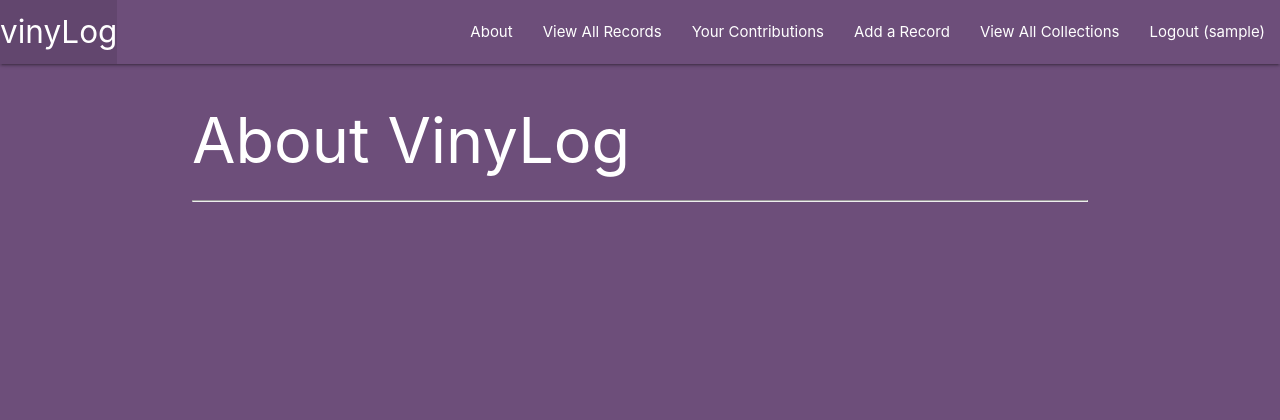
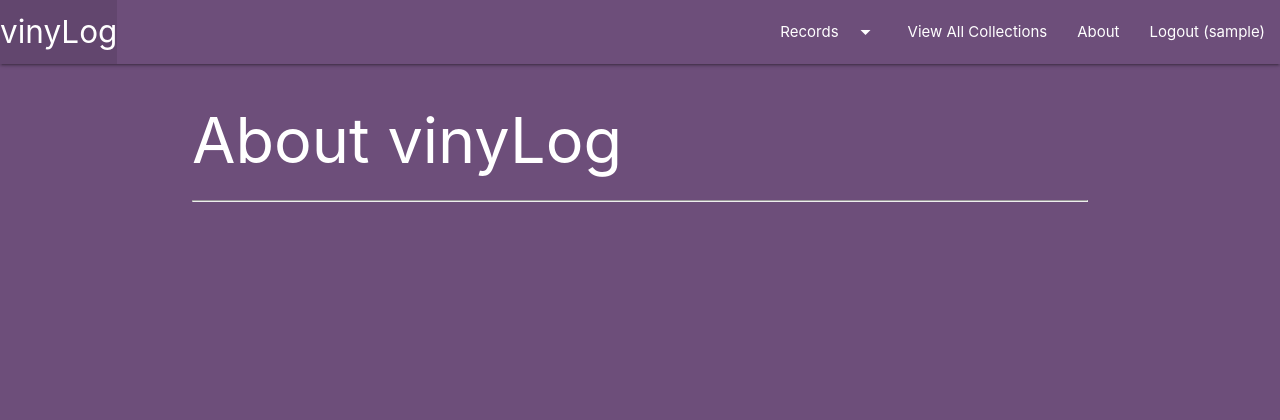
Before and after one commit to dlp140/vinylog, a Django app: page /about/ in a window 1280 px wide. Shown: the top 420 px of the page. Run offline with Django 4.2, Linux system fonts and the light colour scheme; the visitor is signed in with stand-in values (Sample User, id 1).

Commit message:
styling changes

```diff
--- a/main_app/templates/about.html
+++ b/main_app/templates/about.html
@@ -1,4 +1,4 @@
 {% extends 'base.html' %} {% block content %}
-<h1 class="no-card">About VinyLog</h1>
+<h1 class="no-card">About vinyLog</h1>
 <hr />
 {% endblock %}
--- a/main_app/templates/base.html
+++ b/main_app/templates/base.html
@@ -16,11 +16,16 @@
       type="text/css"
       href="{% static 'css/style.css' %}"
     />
+    <link
+      href="https://fonts.googleapis.com/icon?family=Material+Icons"
+      rel="stylesheet"
+    />
     <style>
       .cover {
         border: 1px solid black;
       }
     </style>
+    <script src="https://ajax.googleapis.com/ajax/libs/jquery/3.6.0/jquery.min.js"></script>
     <script src="https://cdnjs.cloudflare.com/ajax/libs/materialize/1.0.0/js/materialize.min.js"></script>
   </head>
   <body>
@@ -33,16 +38,38 @@
             </li>
           </ul>
           <ul class="right">
+            {% if user.is_authenticated %}
+            <ul id="dropdown1" class="dropdown-content">
+              <li>
+                <a class="link" href="{% url 'records' %}">View All Records</a>
+              </li>
+              <li>
+                <a class="link" href="{% url 'my_records' %}"
+                  >Your Contributions</a
+                >
+              </li>
+              <li>
+                <a class="link" href="{% url 'records_add' %}">Add a Record</a>
+              </li>
+            </ul>
+            <li>
+              <a class="dropdown-trigger" href="#!" data-target="dropdown1"
+                >Records<i class="material-icons right">arrow_drop_down</i></a
+              >
+            </li>
+            <li><a href="{% url 'collections' %}">View All Collections</a></li>
             <li><a href="{% url 'about' %}">About</a></li>
-            <li><a href="{% url 'records' %}">View All Records</a></li>
-            {% if user.is_authenticated %}
-            <li><a href="{% url 'my_records' %}">Your Contributions</a></li>
-            <li><a href="{% url 'records_add' %}">Add a Record</a></li>
-            <li><a href="{% url 'collections' %}">View All Collections</a></li>
-            <li><a href="{% url 'logout' %}">Logout ({{ user }})</a></li>
+            <li class="logout">
+              <a href="{% url 'logout' %}">Logout ({{ user }})</a>
+            </li>
             {% else %}
-            <li><a href="{% url 'signup' %}">Sign Up</a></li>
-            <li><a href="{% url 'login' %}">Login</a></li>
+            <li><a href="{% url 'about' %}">About</a></li>
+            <li class="signup">
+              <a class="signup" href="{% url 'signup' %}">Sign Up</a>
+            </li>
+            <li class="login">
+              <a href="{% url 'login' %}">Login</a>
+            </li>
             {% endif %}
           </ul>
         </div>
@@ -54,3 +81,8 @@
     </footer>
   </body>
 </html>
+<script>
+  $(document).ready(function () {
+    $(".dropdown-trigger").dropdown()
+  })
+</script>
--- a/main_app/templates/collections/index.html
+++ b/main_app/templates/collections/index.html
@@ -4,10 +4,12 @@
 
 {% for collection in collections %}
 
-<div class="card" class="index-card">
+<div class="card index-card">
   <a href="{% url 'collections_detail' collection.id %}">
     <div class="card-content">
-      <span class="card-title">{{ collection.user }}'s Collection</span>
+      <span class="card-title"
+        ><strong>{{ collection.user }}</strong>'s Collection</span
+      >
       <p></p>
       <p></p>
     </div>
--- a/main_app/templates/records/index.html
+++ b/main_app/templates/records/index.html
@@ -6,7 +6,7 @@
 <img src="{{ photo.url }}" />
 {% endfor %}  -->
 {% for record in records %}
-<div class="card" class="index-card">
+<div class="card index-card">
   <a href="{% url 'detail' record.id %}">
     <div class="card-content">
       <span class="card-title">
--- a/main_app/templates/records/myrecords.html
+++ b/main_app/templates/records/myrecords.html
@@ -6,7 +6,7 @@
 <img src="{{ photo.url }}" />
 {% endfor %}  -->
 {% for record in records %}
-<div class="card" class="index-card">
+<div class="card index-card">
   <a href="{% url 'detail' record.id %}">
     <div class="card-content">
       <span class="card-title">
--- a/main_app/templates/registration/signup.html
+++ b/main_app/templates/registration/signup.html
@@ -1,6 +1,6 @@
 {% extends 'base.html' %} {% block content %}
 
-<h1>Sign Up</h1>
+<h1 class="no-card">Sign Up</h1>
 {% if error_messages %}
 <h5 class="red-text">{{ error_messages }}</h5>
 {% endif %}
```
Also changed, not shown: main_app/static/css/style.css (+43 -4 lines), main_app/templates/collections/detail.html (+5 -2 lines), main_app/templates/records/detail.html (+6 -3 lines).
